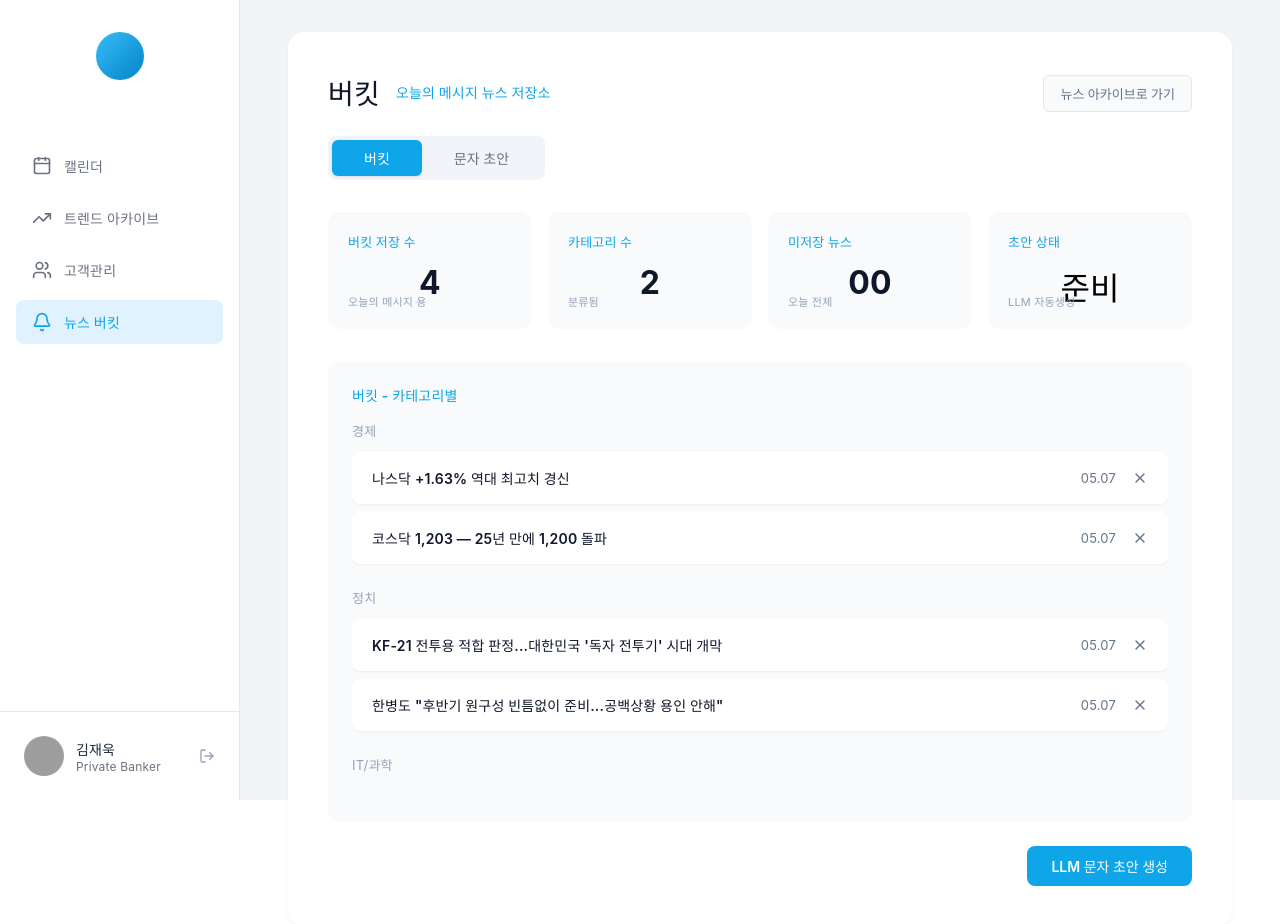
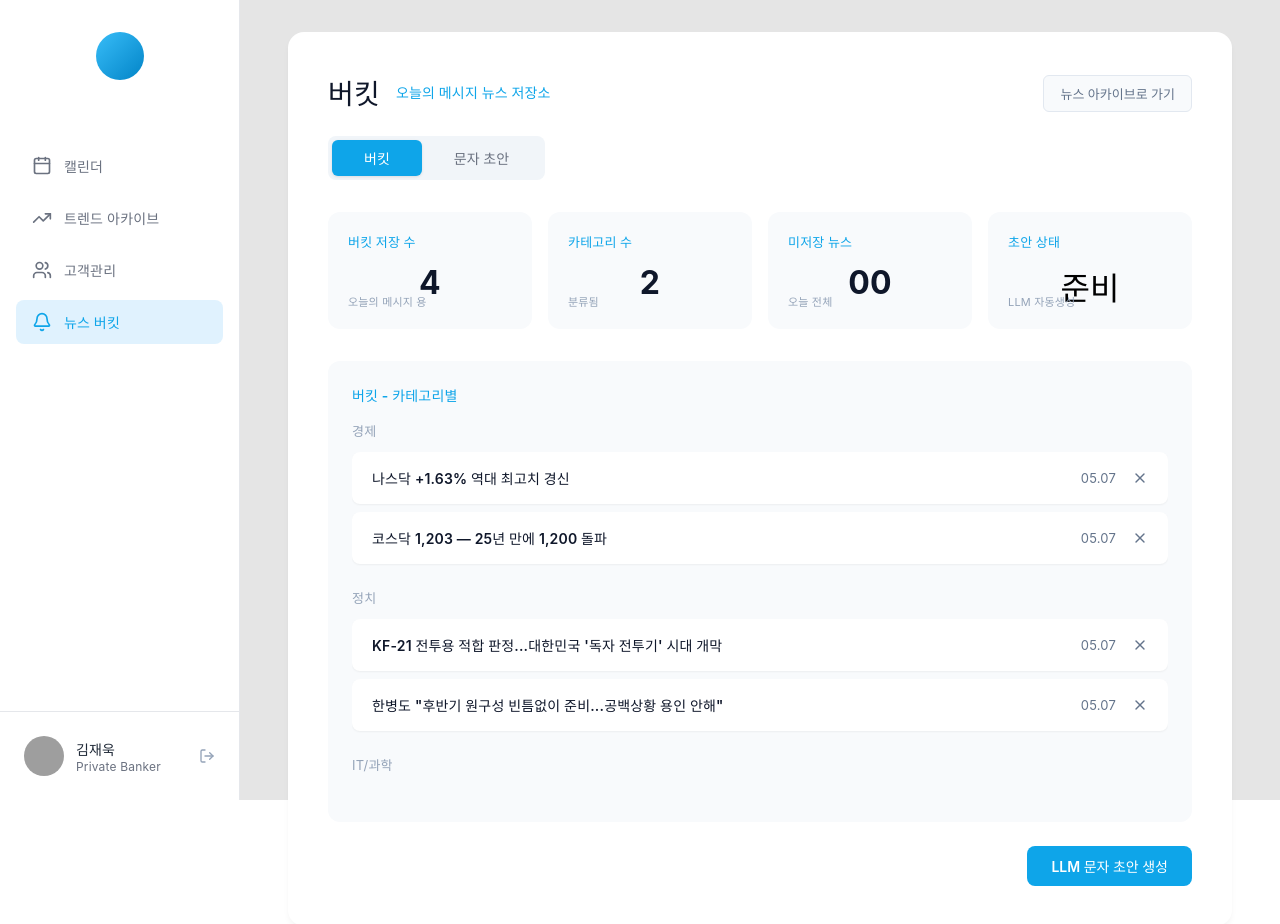
Before and after one commit to PoomSaengPoomSa/POOM-FRONT, a React app: page /news-bucket-bucket in a window 1280 px wide. Built offline with nearby package versions, Linux system fonts and the light colour scheme; grey boxes are pictures that could not be loaded; the HTML template or start-up script is replaced by a standard one.

Commit message:
버킷 배경색 통일

```diff
--- a/src/pages/news/News.css
+++ b/src/pages/news/News.css
@@ -1,5 +1,5 @@
 :root {
-  --news-bg: #f3f4f6;
+  --news-bg: #e5e5e5;
   --news-sidebar-bg: #ffffff;
   --news-text-main: #1f2937;
   --news-text-muted: #6b7280;
```
